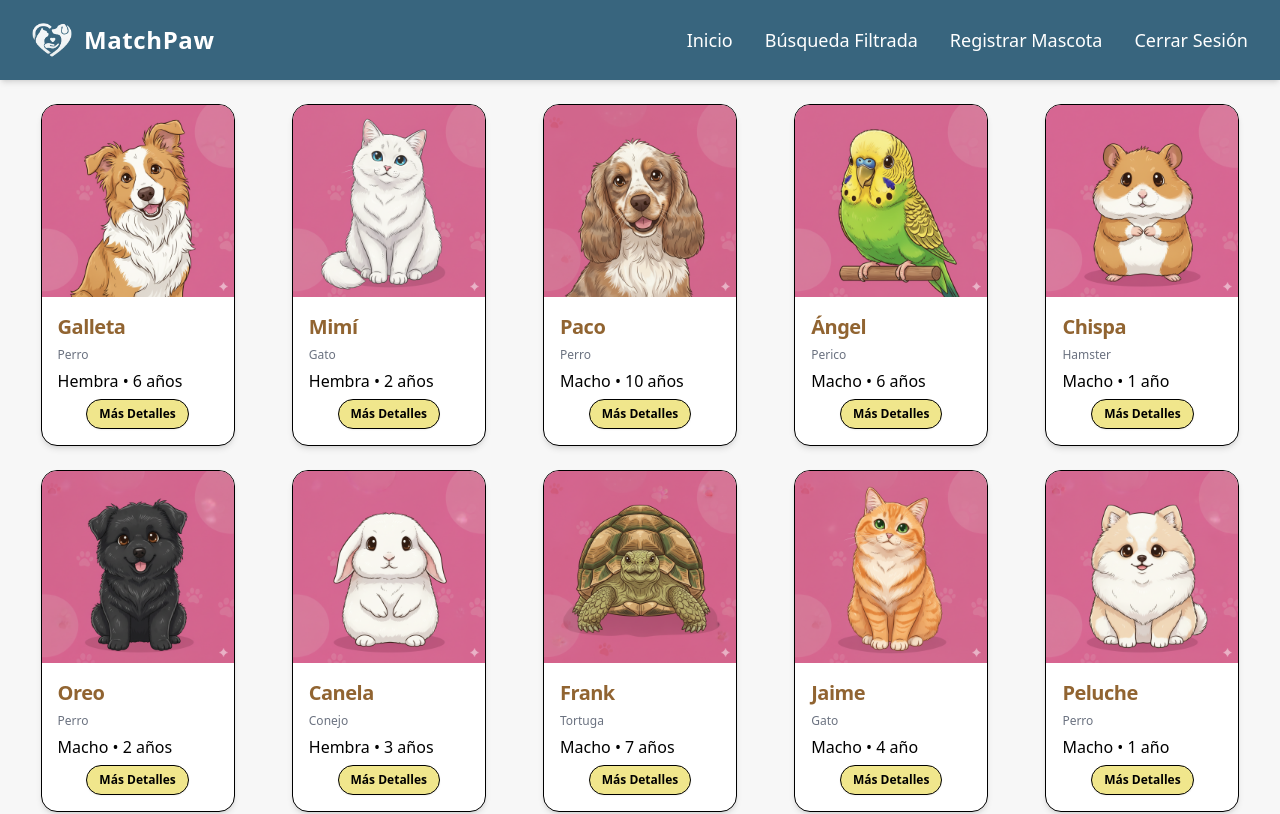
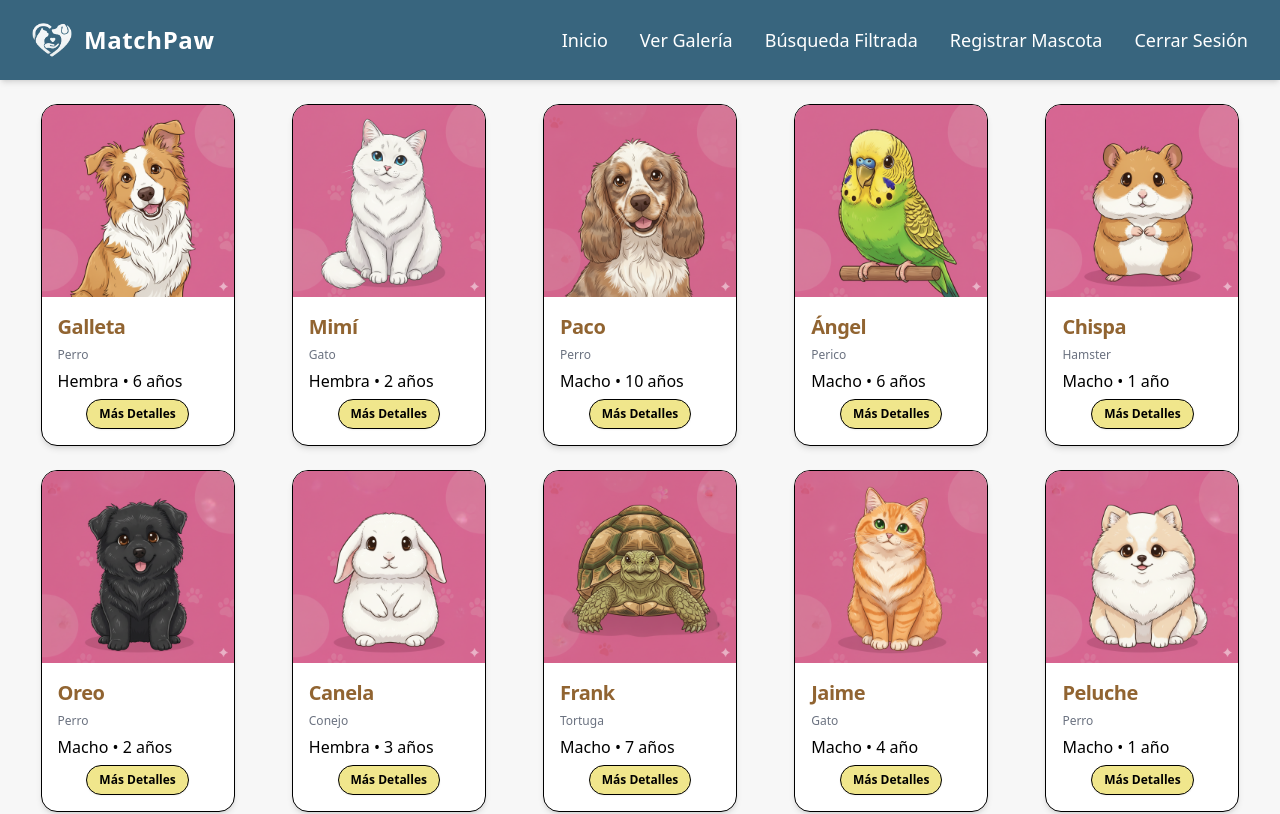
Before and after one commit to andreauxue/AdoptaMascota, a React (Vite) app in the folder Aplicacion/frontend/: page / in a window 1280 px wide. Shown: the top 814 px of the page. Built offline with nearby package versions, Linux system fonts and the light colour scheme.

Commit message:
Update Navbar.jsx

```diff
--- a/Aplicacion/frontend/src/components/Navbar.jsx
+++ b/Aplicacion/frontend/src/components/Navbar.jsx
@@ -27,6 +27,12 @@ export default function Navbar() {
         </li>
 
         <li>
+          <a href="/" className="hover:underline">
+            Ver Galería
+          </a>
+        </li>
+
+        <li>
           <a href="/galeria" className="hover:underline">
             Búsqueda Filtrada
           </a>
```
